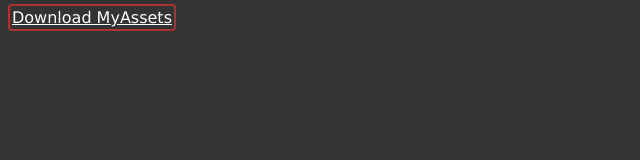
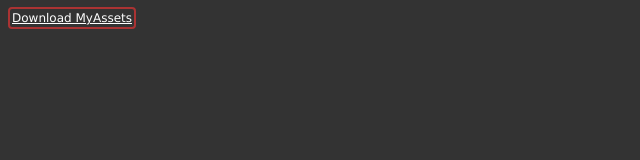
Before and after one commit to fagnergithub/unity, a plain HTML site: page index.html in a window 1280 px wide. Shown: the whole page, without its empty margins (0-640 px from the left). Drawn offline with Linux system fonts and the light colour scheme.

Commit message:
Update index.html

```diff
--- a/index.html
+++ b/index.html
@@ -6,6 +6,6 @@
     <title>Unity Assets Download</title>
   </head>
   <body style="background-color: #333333">
-    <a style="color: #ffffff; border: 2px solid #aa3333; border-radius: 4px; padding: 2px; font-family: 'Verdana', 'sans-serif';" href="https://fagnergithub.github.io/unity/MyAssets.unitypackage">Download MyAssets</a>
+    <a style="color: #ffffff; border: 2px solid #aa3333; border-radius: 4px; padding: 2px; font-family: 'Verdana', 'sans-serif'; font-size: 12px;" href="https://fagnergithub.github.io/unity/MyAssets.unitypackage">Download MyAssets</a>
   </body>
 </html>
```
